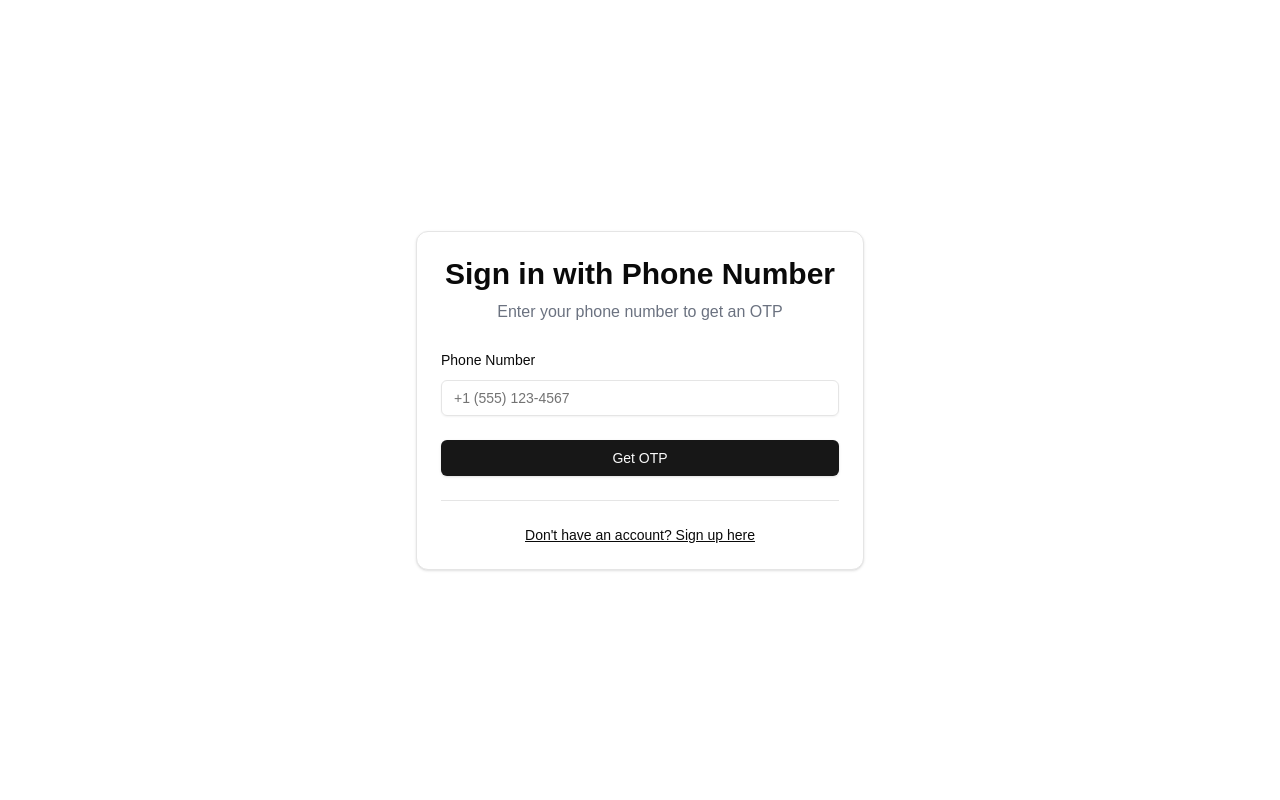
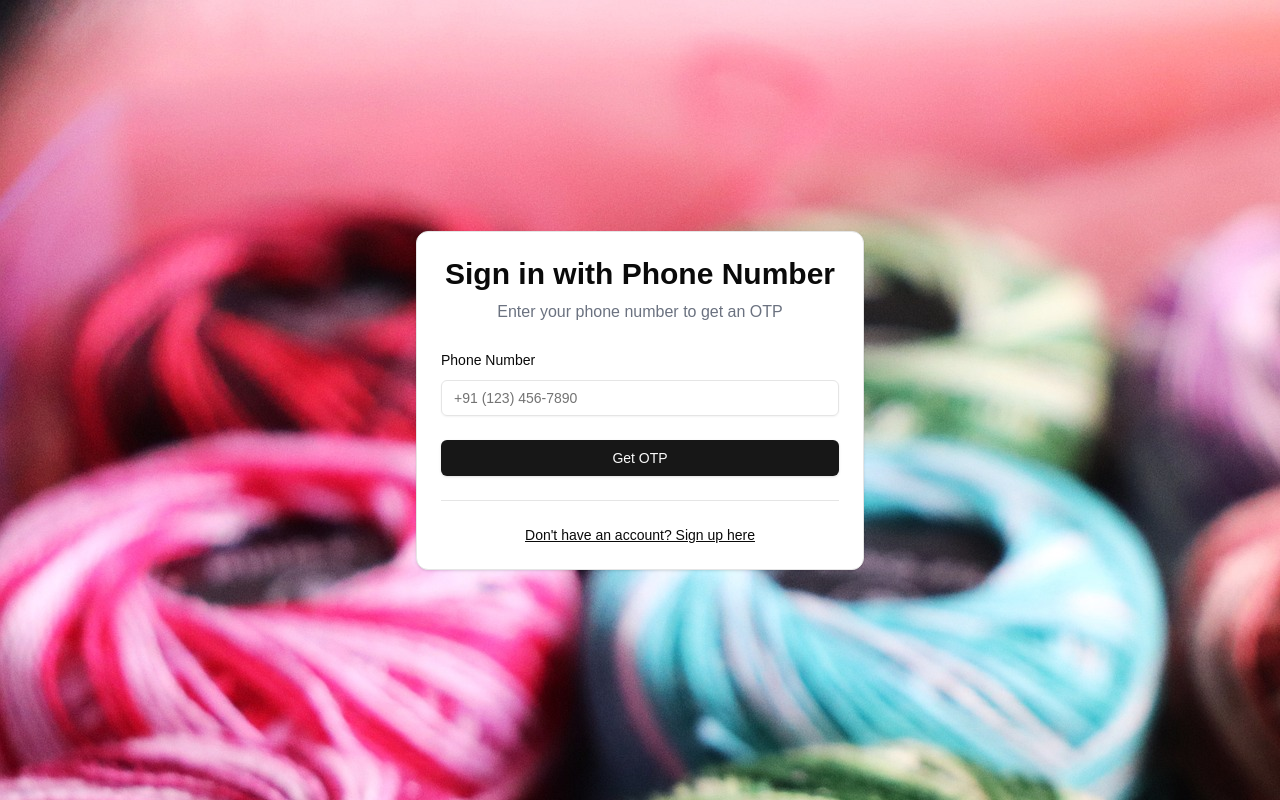
Before and after one commit to sourav-sfdc/sample-todo-app, a Next.js app: page /phone-login in a window 1280 px wide. Built offline with nearby package versions, Linux system fonts and the light colour scheme.

Commit message:
Added background-image.jpg which applicable for signup, signin and login with otp

```diff
--- a/app/phone-login/page.tsx
+++ b/app/phone-login/page.tsx
@@ -7,7 +7,7 @@ import { Separator } from "@/components/ui/separator";
 
 export default function PhoneLoginPage() {
     return (
-        <main className="flex min-h-screen flex-col items-center justify-center">
+        <main className="flex min-h-screen flex-col items-center justify-center bg-hero-image">
             <Card className="w-full max-w-md">
                 <CardHeader>
                     <div className="flex flex-col items-center space-y-2">
@@ -24,7 +24,7 @@ export default function PhoneLoginPage() {
                             <Input
                                 id="phone"
                                 name="phone"
-                                placeholder="+1 (555) 123-4567"
+                                placeholder="+91 (123) 456-7890"
                                 required
                                 type="tel"
                             />
--- a/app/signin/page.tsx
+++ b/app/signin/page.tsx
@@ -2,7 +2,6 @@ import Link from "next/link";
 import { redirect } from "next/navigation";
 import { createClient } from "@/utils/supabase/server";
 import { signin } from "@/actions/auth/actions";
-
 import { Label } from "@/components/ui/label";
 import { Input } from "@/components/ui/input";
 import { Button } from "@/components/ui/button";
@@ -23,7 +22,7 @@ export default async function SignInPage() {
     }
 
     return (
-        <main className="flex min-h-screen flex-col items-center justify-center">
+        <main className='flex min-h-screen flex-col items-center justify-center bg-hero-image'>
             <Card className="w-full max-w-md">
                 <CardHeader>
                     <div className="flex flex-col items-center space-y-2">
--- a/app/signup/page.tsx
+++ b/app/signup/page.tsx
@@ -24,7 +24,7 @@ export default async function SignUpPage() {
     }
 
     return (
-        <main className="flex min-h-screen flex-col items-center justify-center">
+        <main className="flex min-h-screen flex-col items-center justify-center bg-hero-image">
             <Card className="w-full max-w-md">
                 <CardHeader>
                     <div className="flex flex-col items-center space-y-2">
--- a/tailwind.config.ts
+++ b/tailwind.config.ts
@@ -55,9 +55,13 @@ const config: Config = {
   			lg: 'var(--radius)',
   			md: 'calc(var(--radius) - 2px)',
   			sm: 'calc(var(--radius) - 4px)'
-  		}
+  		},
+		backgroundImage: {
+			"hero-image" : "url('/background-image.jpg')"
+		}
   	}
   },
+	// eslint-disable-next-line @typescript-eslint/no-require-imports
   plugins: [require("tailwindcss-animate")],
 };
 export default config;
```
Also changed, not shown: public/background-image.jpg (added).
